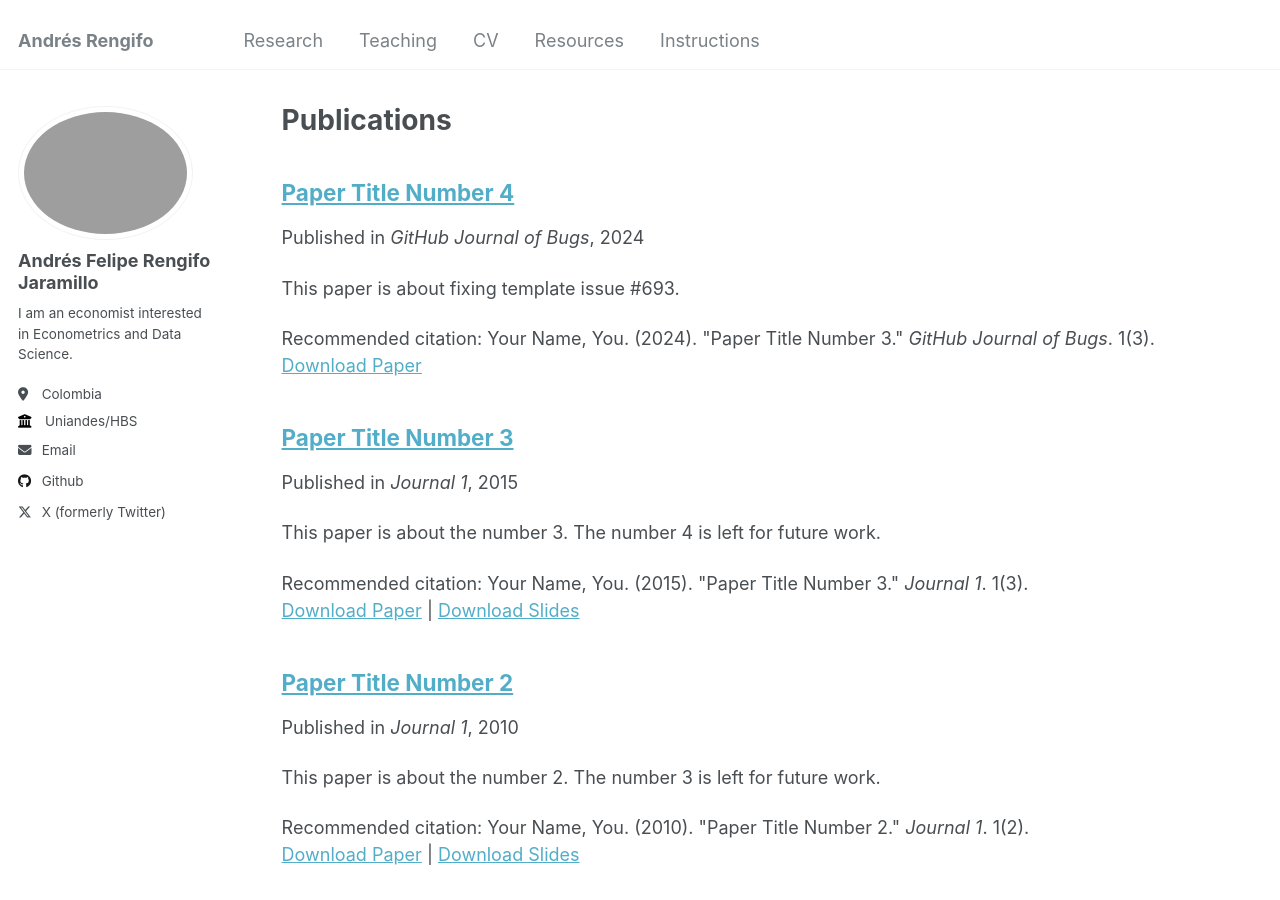
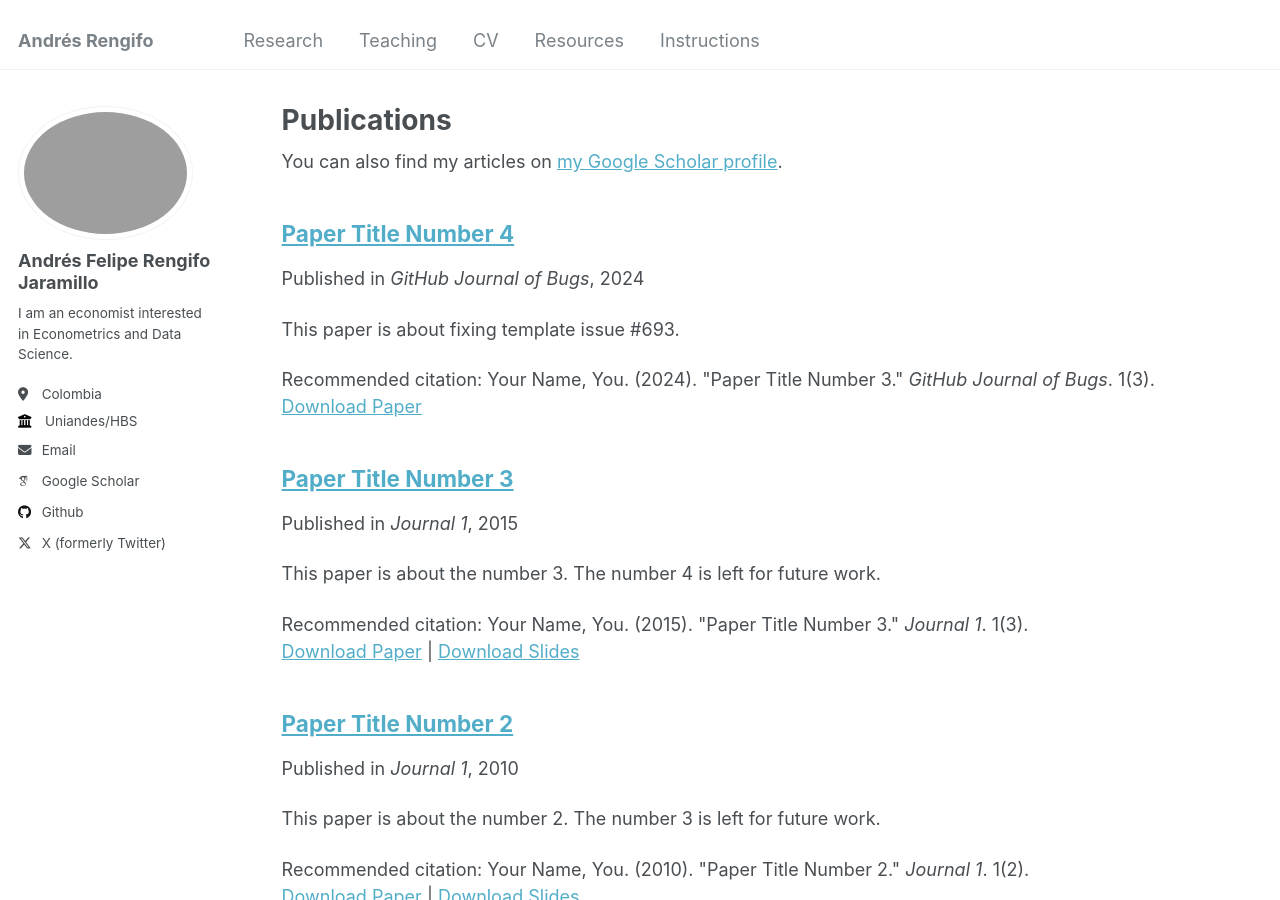
Before and after one commit to RengifoAndres/RengifoAndres.github.io, a Jekyll site: the page built from _pages/publications.md, in a window 1280 px wide and 900 px high. Built offline with Jekyll 4.4.1, drawn with Linux system fonts in a browser that asks for light colours; some web fonts are replaced; part of the change alters nothing that is shown.

Commit message:
Put google scholar link

```diff
--- a/_config.yml
+++ b/_config.yml
@@ -32,7 +32,7 @@ author:
 
   # Academic websites
   arxiv            : # URL - Update with the correct link to your profile
-  googlescholar    : # "https://scholar.google.com/citations?user=PS_CX0AAAAAJ"
+  googlescholar    : "https://scholar.google.com/citations?user=FTuk1vsAAAAJ&hl=es"
   impactstory      : # URL
   orcid            : #"http://orcid.org/yourorcidurl"
   semantic         : # URL
```
